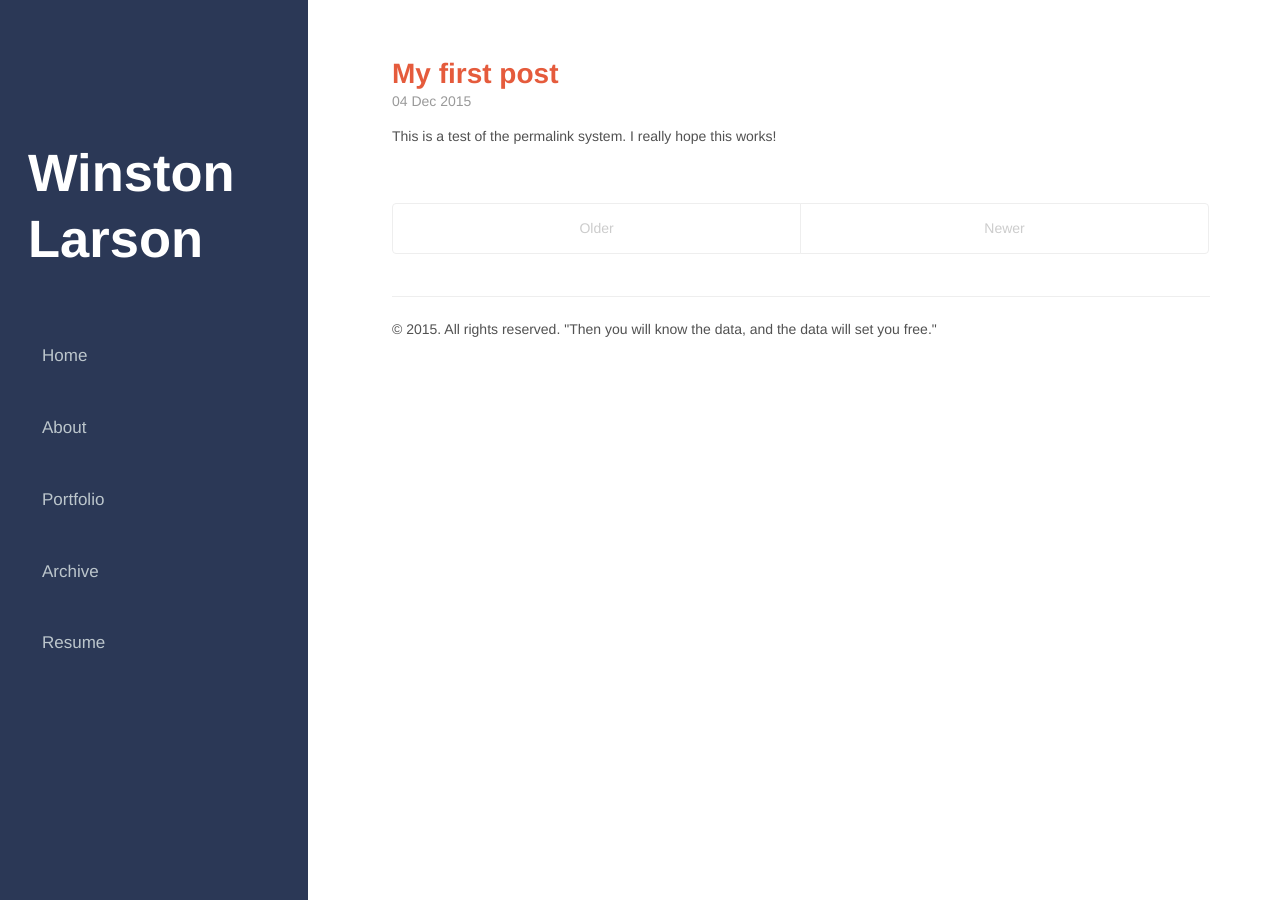
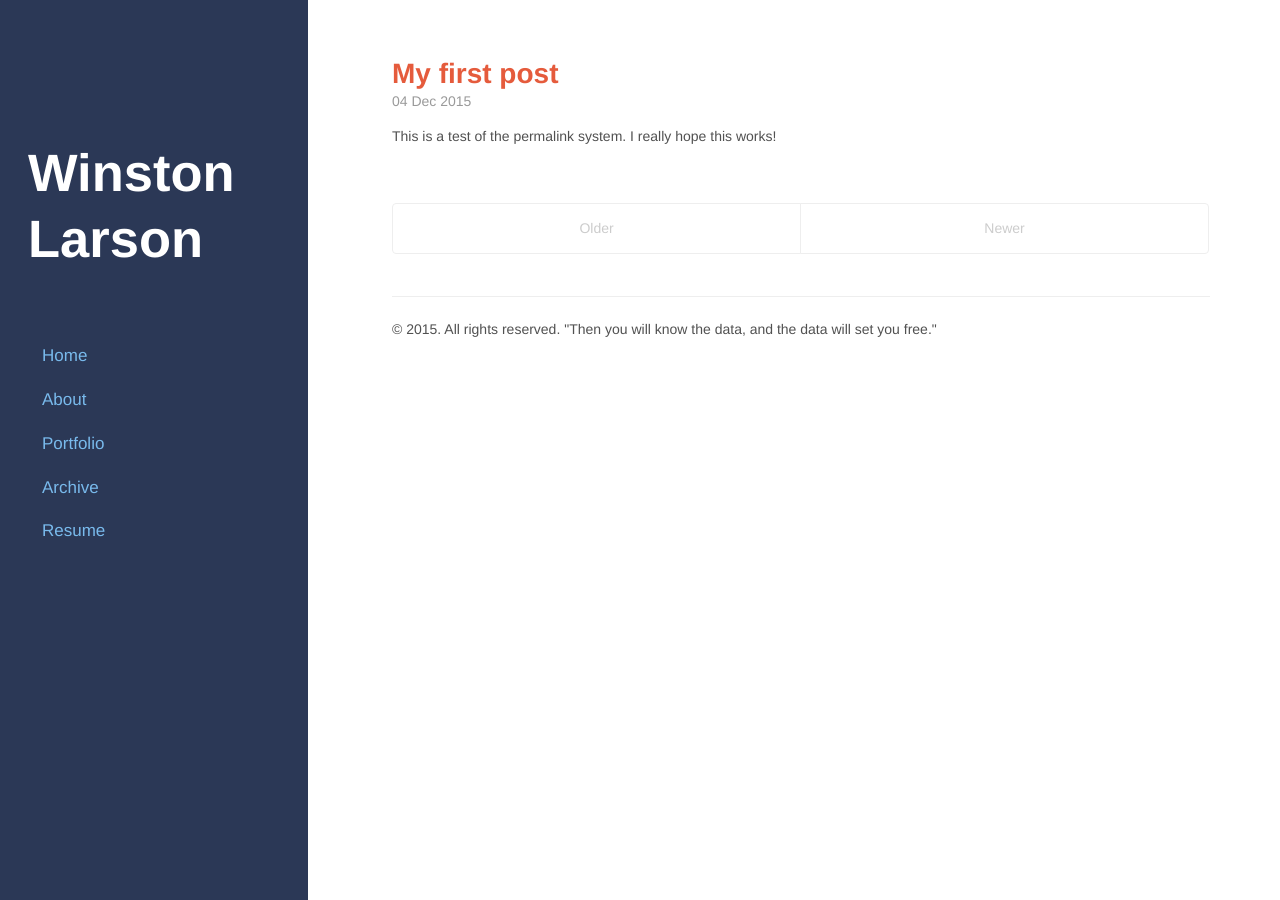
Before and after one commit to winstonlarson/old_website, a Jekyll site: the page built from index.html, in a window 1280 px wide. Built offline with Jekyll 4.4.1, drawn with Linux system fonts in a browser that asks for light colours; some web fonts are replaced; the list of posts is cut into pages by our own code.

Commit message:
more colors

```diff
--- a/public/css/hyde.css
+++ b/public/css/hyde.css
@@ -42,7 +42,7 @@ html {
     color: #4863A0;
   }
   a {
-    color: #BCC6CC;
+    color: #79BAEC;
   }
 }
 @media (min-width: 58em) {
@@ -77,7 +77,7 @@ html {
 
 /* Sidebar links */
 .sidebar a {
-  color: #BCC6CC;
+  color: #79BAEC;
 }
 
 /* About section */
@@ -94,7 +94,8 @@ html {
   margin-bottom: 1rem;
 }
 .sidebar-nav-item {
-  padding: 2rem 1rem;
+  padding-left: 1rem;
+  padding-right: 1rem;
   display: block;
   line-height: 1.75;
   font-size: 17px;
```
